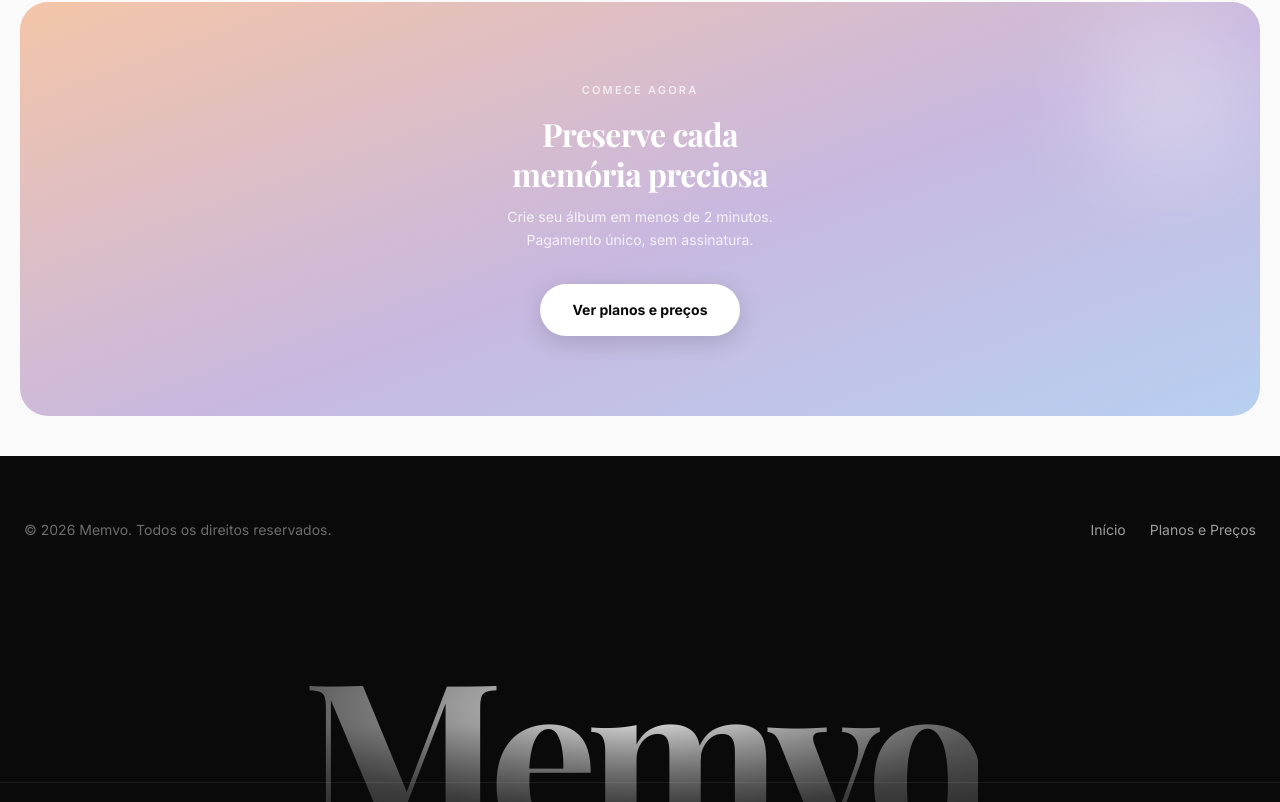
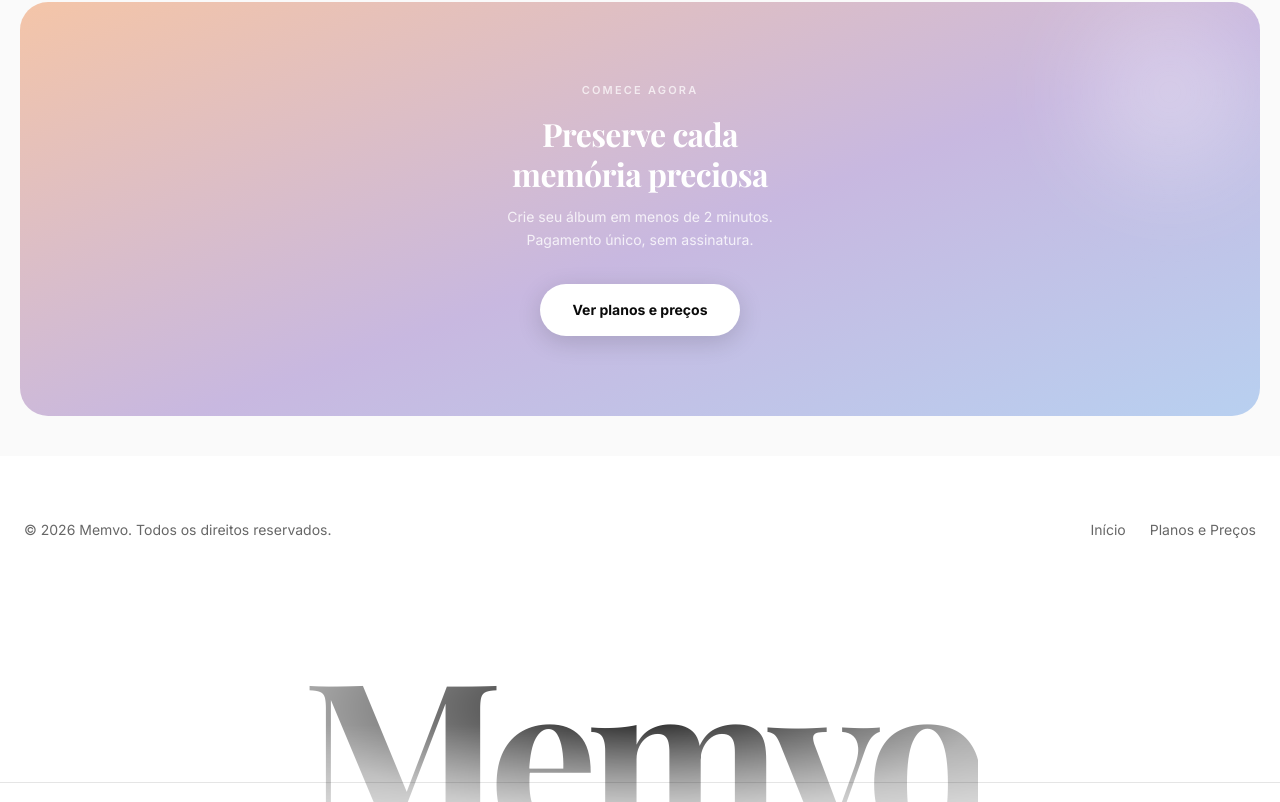
Before and after one commit to EuRydan/Memvo, a Next.js app: page / in a window 1280 px wide. Shown: the part 6618-7420 px from the top of the page. Built offline with nearby package versions, Linux system fonts and the light colour scheme.

Commit message:
fix: update footer colors and set guest upload inputs to open camera directly

```diff
--- a/src/app/e/[slug]/page.tsx
+++ b/src/app/e/[slug]/page.tsx
@@ -240,7 +240,7 @@
                     {/* Hidden file input */}
                     <input
                       ref={el => { fileRefs.current[challenge.id] = el }}
-                      type="file" accept="image/*,video/*" multiple className="hidden"
+                      type="file" accept="image/*,video/*" capture="environment" className="hidden"
                       onChange={e => handleUpload(e.target.files, challenge.id)}
                     />
 
@@ -297,7 +297,7 @@
           >
             <input
               ref={freeUploadRef}
-              id="free-upload" type="file" accept="image/*,video/*" multiple className="hidden"
+              id="free-upload" type="file" accept="image/*,video/*" capture="environment" className="hidden"
               onChange={e => handleUpload(e.target.files, '')}
             />
             <label
--- a/src/components/WordmarkFooter.tsx
+++ b/src/components/WordmarkFooter.tsx
@@ -24,19 +24,19 @@
 
 const STYLE = `
 .wf{
-  --wf-bg:#0a0a0a;
-  --wf-line:rgba(255,255,255,.07)
+  --wf-bg:#ffffff;
+  --wf-line:rgba(0,0,0,.1)
 }
 .dark .wf,[data-theme="dark"] .wf{
-  --wf-bg:#0a0a0a;
-  --wf-line:rgba(255,255,255,.08)
+  --wf-bg:#ffffff;
+  --wf-line:rgba(0,0,0,.1)
 }
 `.replace(/\n/g, "");
 
 /* ── Radial shine gradient — follows cursor ── */
 
 function makeShine(x: number, y: number): string {
-  return `radial-gradient(ellipse 100% 100% at ${x.toFixed(1)}% ${y.toFixed(1)}%, rgba(255,255,255,.88) 0%, rgba(255,255,255,.62) 24%, rgba(255,255,255,.34) 50%, rgba(255,255,255,.16) 100%)`;
+  return `radial-gradient(ellipse 100% 100% at ${x.toFixed(1)}% ${y.toFixed(1)}%, rgba(0,0,0,.88) 0%, rgba(0,0,0,.62) 24%, rgba(0,0,0,.34) 50%, rgba(0,0,0,.16) 100%)`;
 }
 
 /* ── Vertical mask — dims bottom for the half-cut, independent of shine ── */
@@ -130,13 +130,13 @@
   }, []);
 
   return (
-    <footer className="w-full bg-[#0a0a0a] pt-16">
+    <footer className="w-full bg-white pt-16">
       {/* Footer Links Container (Optional addition for utility) */}
       <div className="max-w-7xl mx-auto px-6 pb-16 flex flex-col md:flex-row justify-between items-center gap-6">
-        <p className="text-white/40 text-sm">© {new Date().getFullYear()} Memvo. Todos os direitos reservados.</p>
+        <p className="text-black/60 text-sm">© {new Date().getFullYear()} Memvo. Todos os direitos reservados.</p>
         <div className="flex gap-6 text-sm">
-          <a href="/" className="text-white/60 hover:text-white transition-colors">Início</a>
-          <a href="/pricing" className="text-white/60 hover:text-white transition-colors">Planos e Preços</a>
+          <a href="/" className="text-black/60 hover:text-black transition-colors">Início</a>
+          <a href="/pricing" className="text-black/60 hover:text-black transition-colors">Planos e Preços</a>
         </div>
       </div>
 
```
